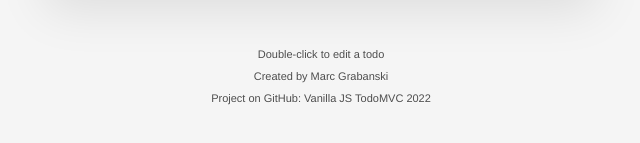
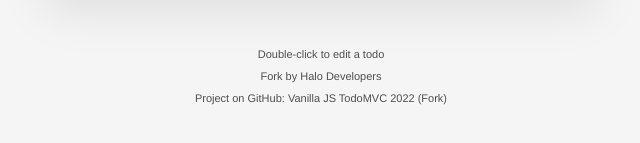
Before and after one commit to 1Marc/modern-todomvc-vanillajs, a website with bundled scripts: page index.html in a window 1280 px wide. Shown: the part 211-354 px from the top of the page, 319-959 px from the left. Built offline with nearby package versions, Linux system fonts and the light colour scheme.

Commit message:
Update index.html and package-lock.json

```diff
--- a/index.html
+++ b/index.html
@@ -55,11 +55,11 @@
 		</section>
 		<footer class="info">
 			<p>Double-click to edit a todo</p>
-			<p>Created by <a href="https://twitter.com/1Marc">Marc Grabanski</a></p>
+			<p>Fork by <a href="https://twitter.com/DevelopersHalo">Halo Developers</a></p>
 			<p>
 				Project on GitHub:
-				<a href="https://github.com/1Marc/todomvc-vanillajs-2022"
-					>Vanilla JS TodoMVC 2022</a
+				<a href="https://github.com/halo-developers/todomvc-vanillajs-2022"
+					>Vanilla JS TodoMVC 2022 (Fork)</a
 				>
 			</p>
 		</footer>
```
Also changed, not shown: 1 other file.
